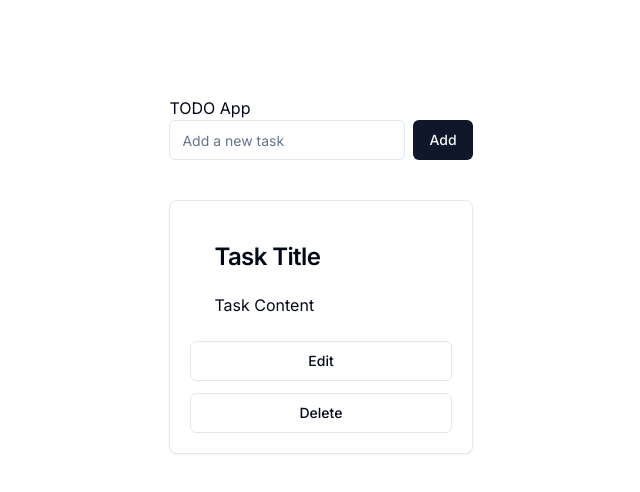
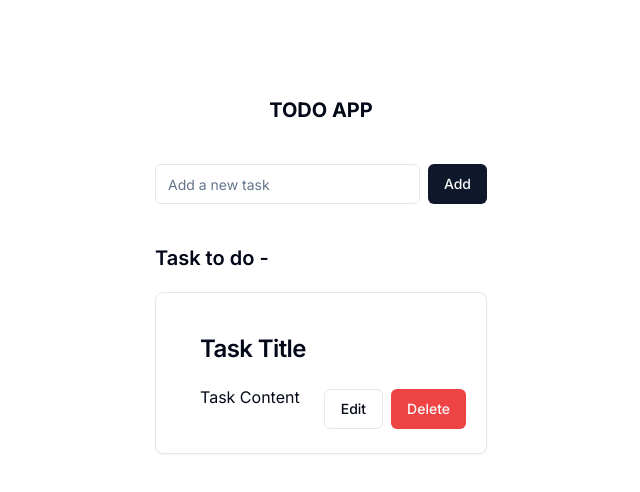
Before and after one commit to alishaaaa20/todo-app, a Next.js app: page / in a window 1280 px wide. Shown: the top 492 px of the page, without its empty margins (319-959 px from the left). Built offline with nearby package versions, Linux system fonts and the light colour scheme.

Commit message:
sturucture

```diff
--- a/src/app/page.tsx
+++ b/src/app/page.tsx
@@ -5,7 +5,7 @@ export default function Home() {
   return (
     <main className="flex min-h-screen flex-col items-center justify-between p-24">
       <div>
-        <h1>TODO App</h1>
+        <h1 className="font-bold text-xl text-center mb-10">TODO APP</h1>
         <TodoForm />
       </div>
     </main>
--- a/src/components/Todo/TodoDialog.tsx
+++ b/src/components/Todo/TodoDialog.tsx
@@ -11,7 +11,7 @@ import {
 import { Input } from "@/components/ui/input";
 import { Label } from "@/components/ui/label";
 
-export function DialogDemo() {
+export function TodoDialog() {
   return (
     <Dialog>
       <DialogTrigger asChild>
--- a/src/components/Todo/TodoForm.tsx
+++ b/src/components/Todo/TodoForm.tsx
@@ -1,40 +1,31 @@
 "use client";
 
-import { Card, CardContent, CardHeader, CardTitle } from "@/components/ui/card";
+import { Card, CardHeader, CardTitle, CardContent } from "@/components/ui/card";
 import { Button } from "@/components/ui/button";
 import { Input } from "@/components/ui/input";
-// import  TodoDialog  from "../Todo/TodoDialog";
-import { buttonVariants } from "@/components/ui/button";
 
 const TodoForm: React.FC = () => {
   return (
     <>
       <div className="flex w-full max-w-sm items-center space-x-2">
-        <Input type="add" placeholder="Add a new task" />
+        <Input type="text" placeholder="Add a new task" />
         <Button type="submit">Add</Button>
       </div>
-      <Card className="p-5 mt-10">
+      <div>
+        <h3 className="mt-10 text-xl font-semibold">Task to do - </h3>
+      </div>
+      <Card className="p-5 mt-5">
         <CardHeader>
           <CardTitle>Task Title</CardTitle>
         </CardHeader>
-        <CardContent>
-          <p>Task Content</p>
-        </CardContent>
-        <div>
-          <Button
-            className="flex w-full max-w-sm items-center space-x-2"
-            variant="outline"
-          >
-            Edit
-          </Button>
-        </div>
-        <div className="mt-3">
-          <Button
-            className="flex w-full max-w-sm items-center space-x-2"
-            variant="outline"
-          >
-            Delete
-          </Button>
+        <div className="flex items-center justify-between">
+          <CardContent>
+            <p>Task Content</p>
+          </CardContent>
+          <div className="flex space-x-2">
+            <Button variant="outline">Edit</Button>
+            <Button variant="destructive">Delete</Button>
+          </div>
         </div>
       </Card>
     </>
```
